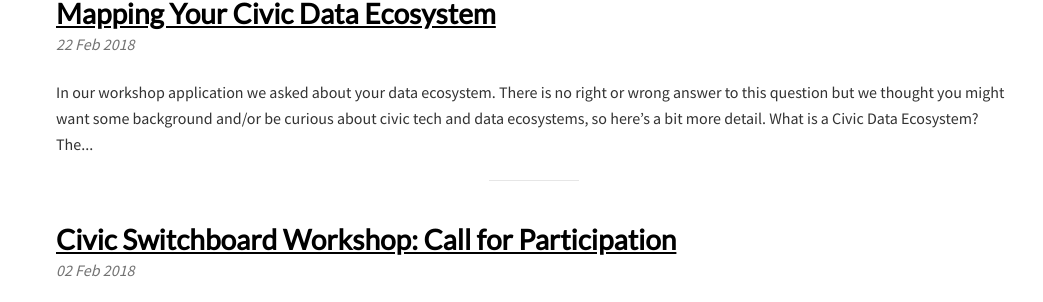
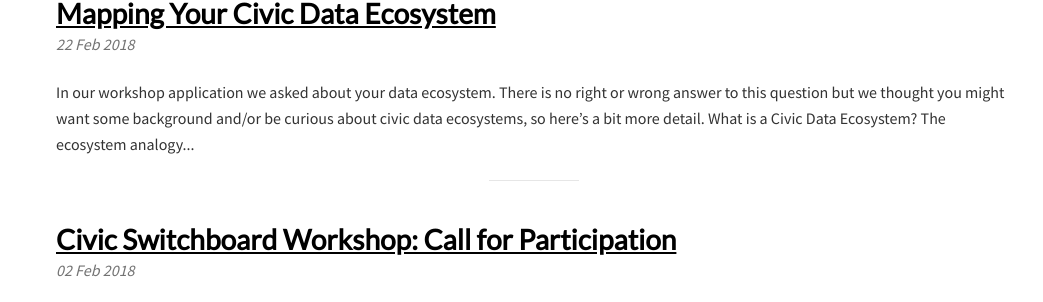
Before and after one commit to civic-switchboard/civic-switchboard.github.io.first, a Jekyll site: the page built from updates/index.html, in a window 1280 px wide. Shown: the part 127-429 px from the top of the page, without its empty margins (118-1161 px from the left). Built offline with Jekyll 4.4.1, drawn with Linux system fonts in a browser that asks for light colours; the list of posts is cut into pages by our own code.

Commit message:
update civic data ecosystems wording, add heading

```diff
--- a/_posts/2018-02-22-post_4.md
+++ b/_posts/2018-02-22-post_4.md
@@ -4,12 +4,12 @@
 header: "Mapping Your Civic Data Ecosystem"
 ---
 
-In our [workshop application](https://goo.gl/forms/L34ONwHdDntleT442) we asked about your data ecosystem. There is no right or wrong answer to this question but we thought you might want some background and/or be curious about civic tech and data ecosystems, so here’s a bit more detail.
+In our [workshop application](https://goo.gl/forms/L34ONwHdDntleT442) we asked about your data ecosystem. There is no right or wrong answer to this question but we thought you might want some background and/or be curious about civic data ecosystems, so here’s a bit more detail.
 
-What is a Civic Data Ecosystem?
+#### What is a Civic Data Ecosystem?
 The ecosystem analogy appears in a variety of different spaces and disciplines including [business](http://sjbae.pbworks.com/w/file/fetch/60084211/Adner_2006_HBR.pdf), [social science](https://ssir.org/articles/entry/cultivate_your_ecosystem), and [innovation](https://www.researchgate.net/profile/Fred_Phillips/publication/296847757_Innovation_Ecosystems_A_Critical_Examination/links/5702aec608aea09bb1a301e8/Innovation-Ecosystems-A-Critical-Examination.pdf).
 
-The idea of interconnectedness of actors, priorities, resources, and policies, as well as the need for sustained collaboration between organizations to create meaningful impact, is widespread even if the term “ecosystem” isn’t used.  The important thing to remember is that an ecosystem approach recognizes that there are multiple participants and it is helpful to understand the relationships between those participants and their environments.
+The idea of interconnectedness of actors, priorities, resources, and policies, as well as the need for sustained collaboration between organizations to create meaningful impact, is widespread even if the term “ecosystem” isn’t used. The important thing to remember is that an ecosystem approach recognizes that there are multiple participants and it is helpful to understand the relationships between those participants and their environments.
 
 Civic data ecosystems consist of people/organizations connected with data in a local region and the infrastructure that supports this work. The Civic Switchboard project believes that libraries are valuable players in the civic data ecosystem and in those ecosystems where they aren’t involved, they should be!
 
```
Also changed, not shown: other parts of _posts/2018-02-22-post_4.md (+1 -1 lines).
